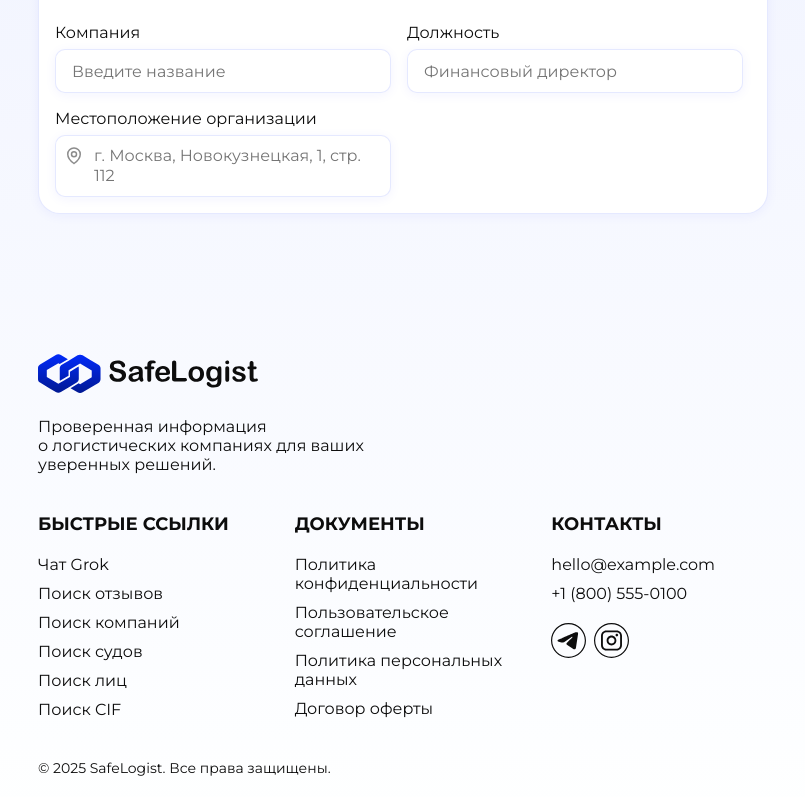
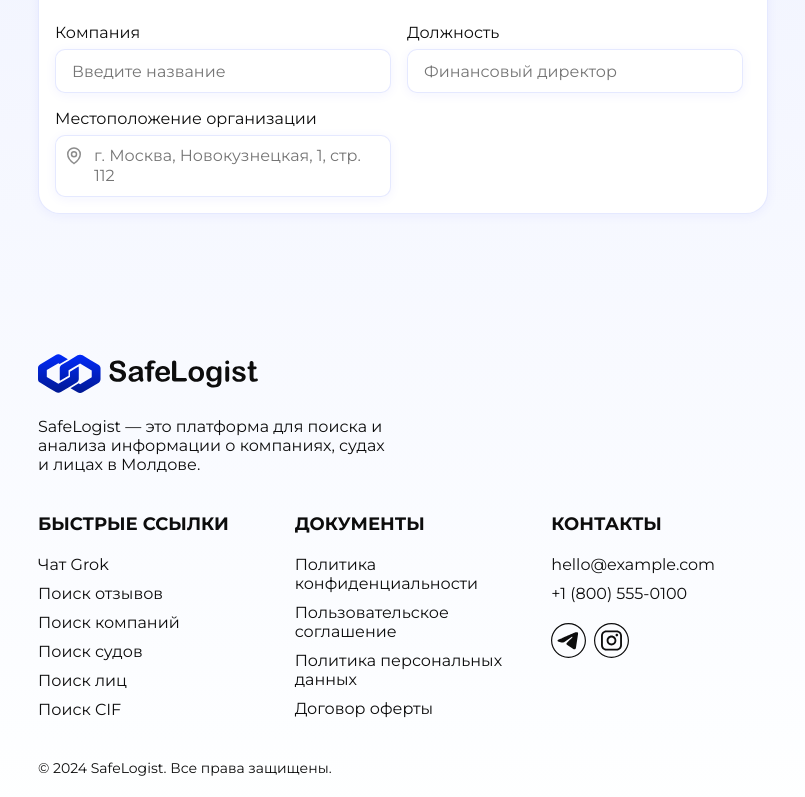
Before and after one commit to AAAlex2001/safelogist, a Next.js app in the folder frontend/: page /profile in a window 1280 px wide. Shown: the part 847-1644 px from the top of the page, without its empty margins (237-1042 px from the left). Built offline with nearby package versions, Linux system fonts and the light colour scheme; no server answers.

Commit message:
правка футер

```diff
--- a/frontend/src/components/footer/Footer.tsx
+++ b/frontend/src/components/footer/Footer.tsx
@@ -65,7 +65,7 @@ export default function Footer() {
               </div>
             </Link>
             <p className={styles.footerDescription}>
-              Проверенная информация о логистических компаниях для ваших уверенных решений.
+              SafeLogist — это платформа для поиска и анализа информации о компаниях, судах и лицах в Молдове.
             </p>
           </div>
 
@@ -206,7 +206,7 @@ export default function Footer() {
 
         <div className={styles.footerBottom}>
           <p className={styles.footerCopyright}>
-            © 2025 SafeLogist. Все права защищены.
+            © 2024 SafeLogist. Все права защищены.
           </p>
         </div>
       </div>
```
Also changed, not shown: frontend/src/app/profile/components/PersonalTab/PersonalTab.module.scss (line endings or trailing spaces).
